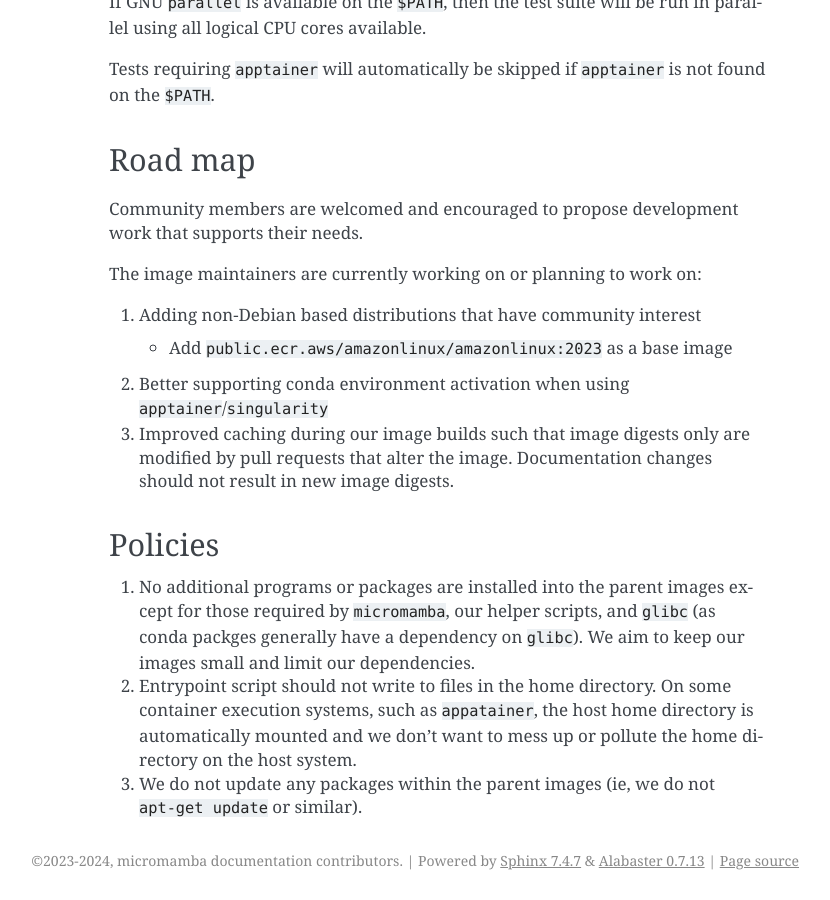
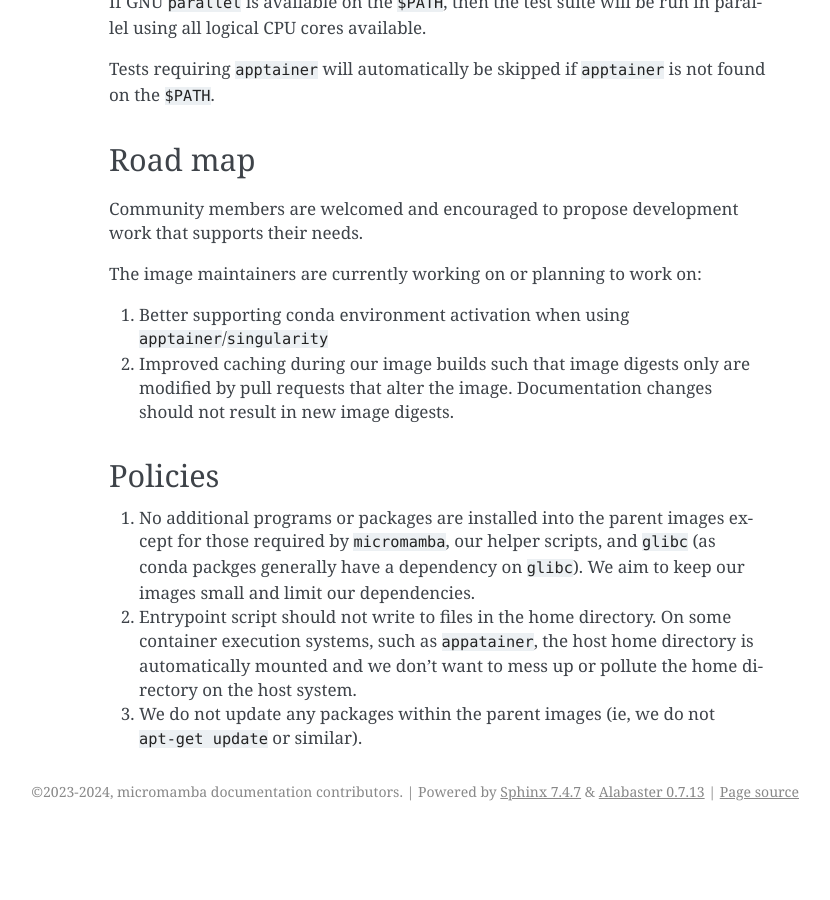
Before and after one commit to mamba-org/micromamba-docker, a Sphinx documentation site: the page built from docs/development.rst, in a window 1280 px wide and 900 px high, scrolled down 1327 px. Shown: the whole window, without its empty margins (311-1141 px from the left). Built offline with Sphinx 7.4.7, drawn with Linux system fonts in a browser that asks for light colours; after the commit the page ends 2158 px from its top, so only the background shows below that.

Commit message:
docs: Remove amazon linux from roadmap

```diff
--- a/docs/development.rst
+++ b/docs/development.rst
@@ -73,10 +73,6 @@ work that supports their needs.
 
 The image maintainers are currently working on or planning to work on:
 
-#. Adding non-Debian based distributions that have community interest
-
-   * Add ``public.ecr.aws/amazonlinux/amazonlinux:2023`` as a base image
-
 #. Better supporting conda environment activation when using
    ``apptainer``/``singularity``
 
```
